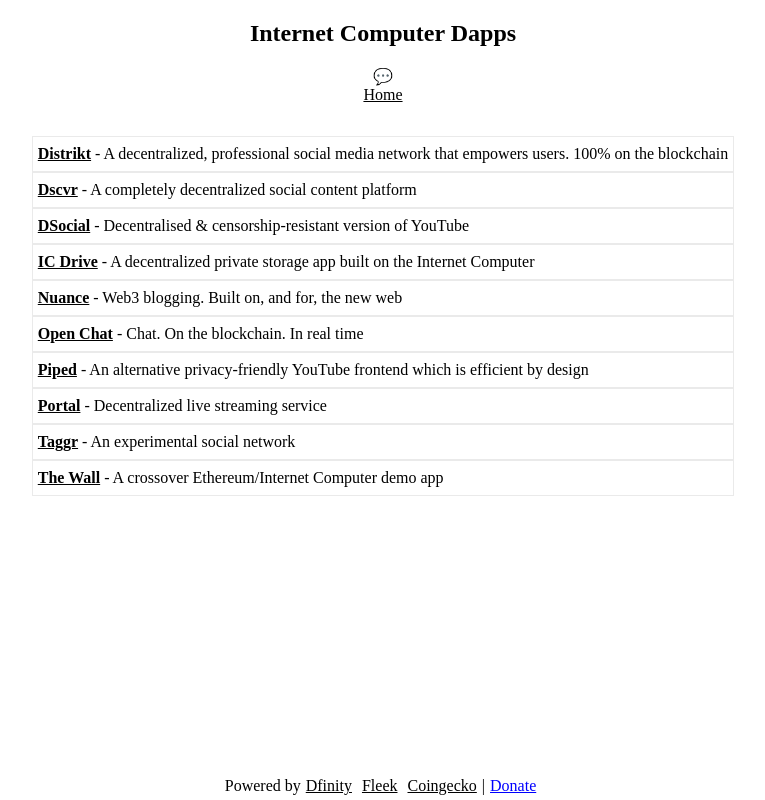
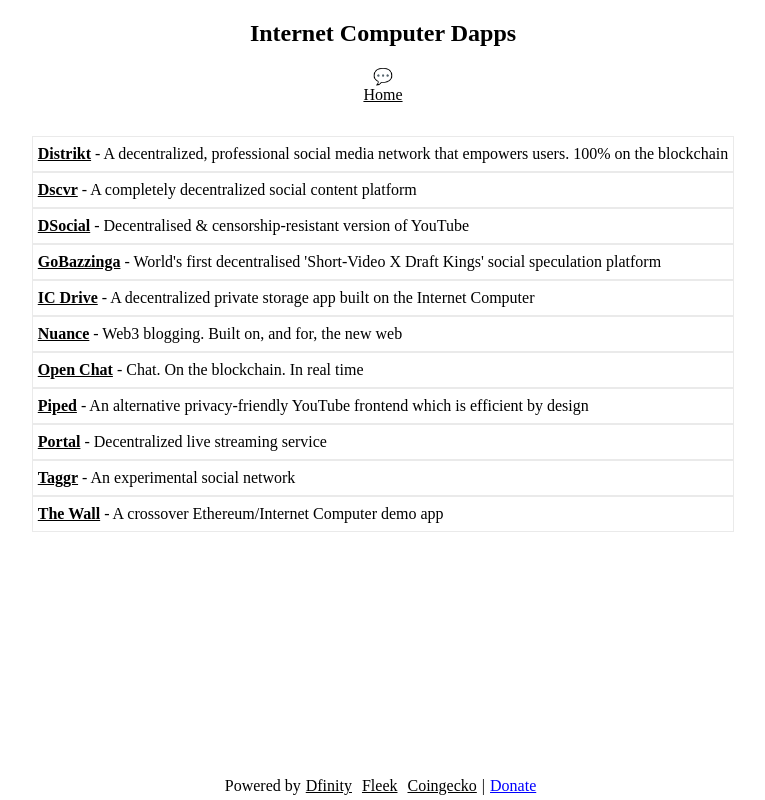
Before and after one commit to rjlucasm/ictoday, a Next.js app: page /dapps in a window 1280 px wide. Shown: the whole page, without its empty margins (257-1022 px from the left). Built offline with nearby package versions, Linux system fonts and the light colour scheme.

Commit message:
GoBazzinga

```diff
--- a/pages/dapps.js
+++ b/pages/dapps.js
@@ -25,6 +25,9 @@ export default function Dapps() {
             </div>
             <div className="pagescard">
                 <a href="https://dsocial.app" target="_blank" rel="noopener noreferrer">DSocial</a> - Decentralised &amp; censorship-resistant version of YouTube
+            </div>
+            <div className="pagescard">
+                <a href="http://gobazzinga.io/" target="_blank" rel="noopener noreferrer">GoBazzinga</a> - World&apos;s first decentralised &apos;Short-Video X Draft Kings&apos; social speculation platform
             </div>
             <div className="pagescard">
                 <a href="http://icdrive.co/" target="_blank" rel="noopener noreferrer">IC Drive</a> - A decentralized private storage app built on the Internet Computer
```
